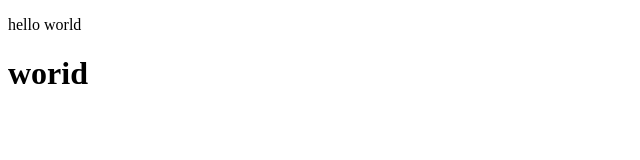
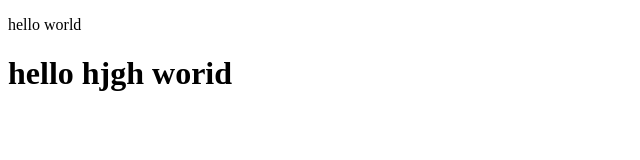
Before and after one commit to prashantkumar747944-ctrl/TU, a plain HTML site: page darkmode.html in a window 1280 px wide. Shown: the whole page, without its empty margins (0-640 px from the left). Drawn offline with Linux system fonts and the light colour scheme.

Commit message:
Update darkmode.html

```diff
--- a/darkmode.html
+++ b/darkmode.html
@@ -8,6 +8,6 @@
 </head>
 <body>
     <p>hello world</p>
-    <h1>worid</h1>
+    <h1> hello hjgh worid</h1>
 </body>
 </html>
```
